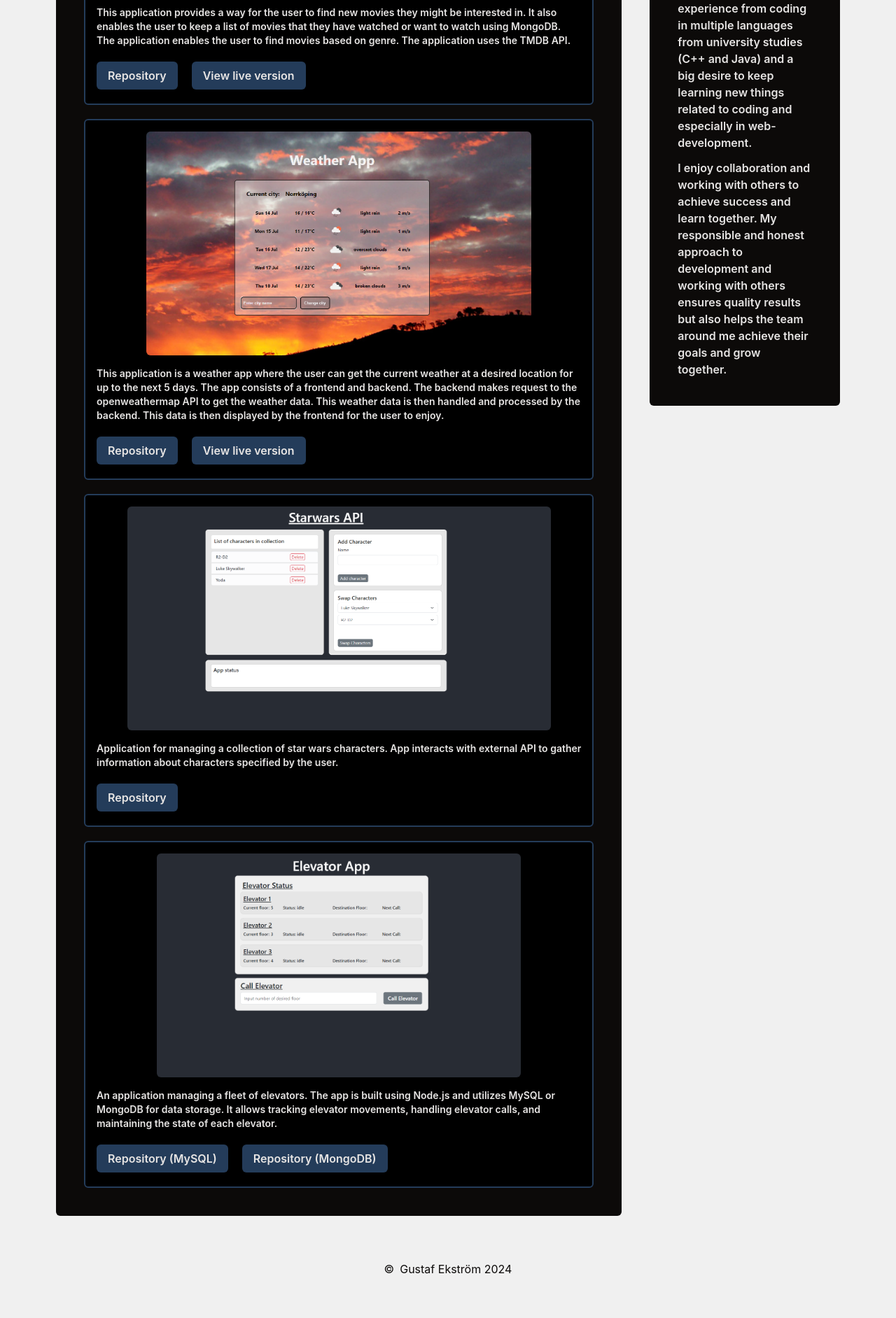
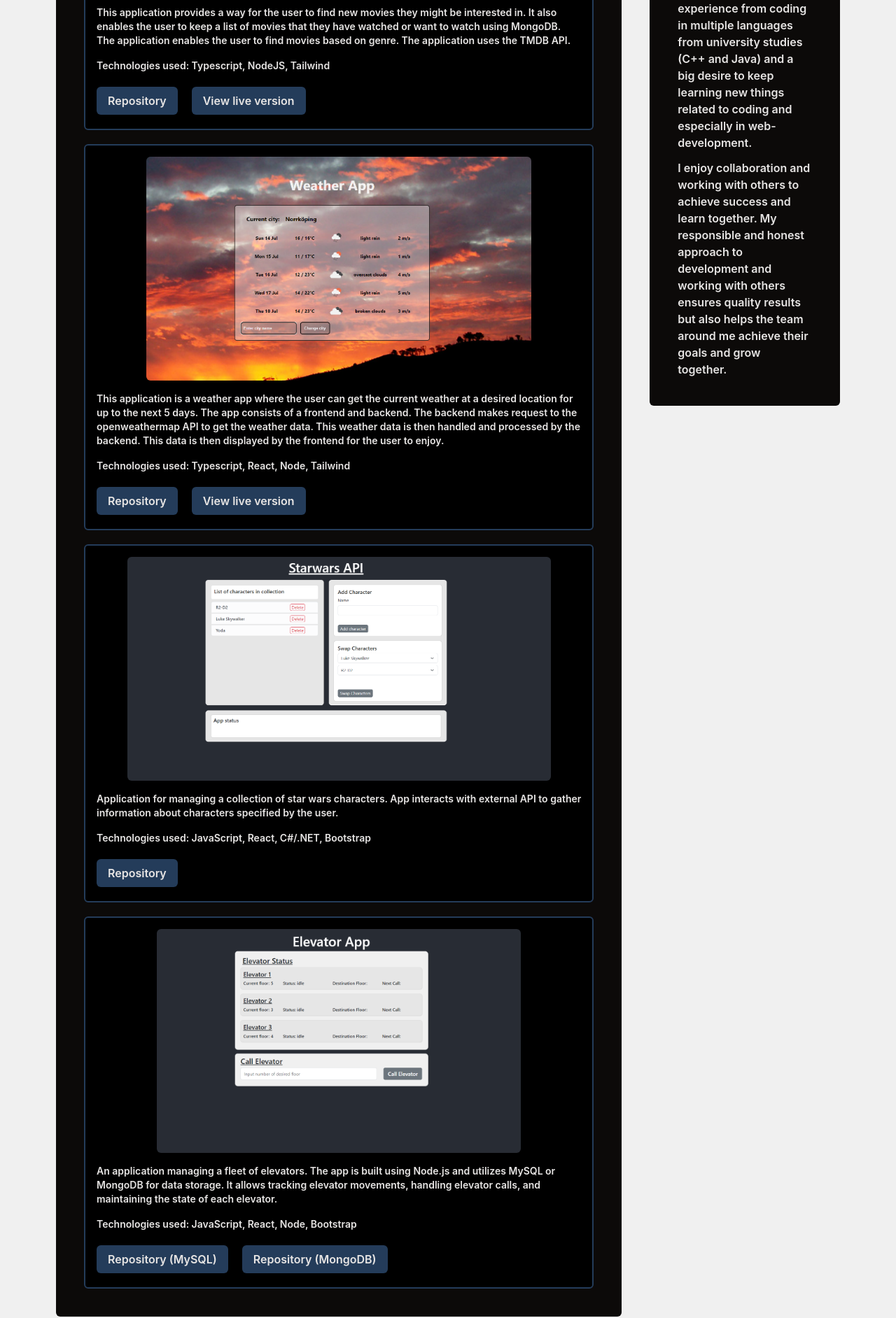
Before and after one commit to Guseks/my-portfolio, a React (Vite) app: page / in a window 1280 px wide. Shown: the part 1198-3082 px from the top of the page at 70% size. Built offline with nearby package versions, Linux system fonts and the light colour scheme.

Commit message:
Layout changes to better fit different screens. Project changes

```diff
--- a/src/components/ProjectsGrid.tsx
+++ b/src/components/ProjectsGrid.tsx
@@ -18,6 +18,9 @@ const ProjectsGrid = () => {
             movies that they have watched or want to watch using MongoDB. The
             application enables the user to find movies based on genre. The
             application uses the TMDB API.
+          </p>
+          <p className="font-semibold text-sm">
+            Technologies used: Typescript, NodeJS, Tailwind
           </p>
           <div className="flex gap-5 h-12 items-center font-semibold">
             <button
@@ -58,6 +61,9 @@ const ProjectsGrid = () => {
             then handled and processed by the backend. This data is then
             displayed by the frontend for the user to enjoy.
           </p>
+          <p className="font-semibold text-sm">
+            Technologies used: Typescript, React, Node, Tailwind
+          </p>
           <div className="flex gap-5 h-12 items-center font-semibold">
             <button
               onClick={() =>
@@ -94,11 +100,14 @@ const ProjectsGrid = () => {
             interacts with external API to gather information about characters
             specified by the user.
           </p>
+          <p className="font-semibold text-sm">
+            Technologies used: JavaScript, React, C#/.NET, Bootstrap
+          </p>
           <div className="flex gap-5 h-12 items-center font-semibold">
             <button
               onClick={() =>
                 window.open(
-                  "https://github.com/Guseks/StarWars-API",
+                  "https://github.com/Guseks/CsharpStarwarsAPI",
                   "_blank",
                   "noopener"
                 )
@@ -119,6 +128,9 @@ const ProjectsGrid = () => {
             Node.js and utilizes MySQL or MongoDB for data storage. It allows
             tracking elevator movements, handling elevator calls, and
             maintaining the state of each elevator.
+          </p>
+          <p className="font-semibold text-sm">
+            Technologies used: JavaScript, React, Node, Bootstrap
           </p>
           <div className="flex gap-5 h-12 items-center font-semibold">
             <button
--- a/tailwind.config.js
+++ b/tailwind.config.js
@@ -12,7 +12,7 @@ export default {
 
     },
     screens: {
-      'laptop': '1400px'
+      'laptop': '1700px'
     }
   },
   plugins: [],
```
